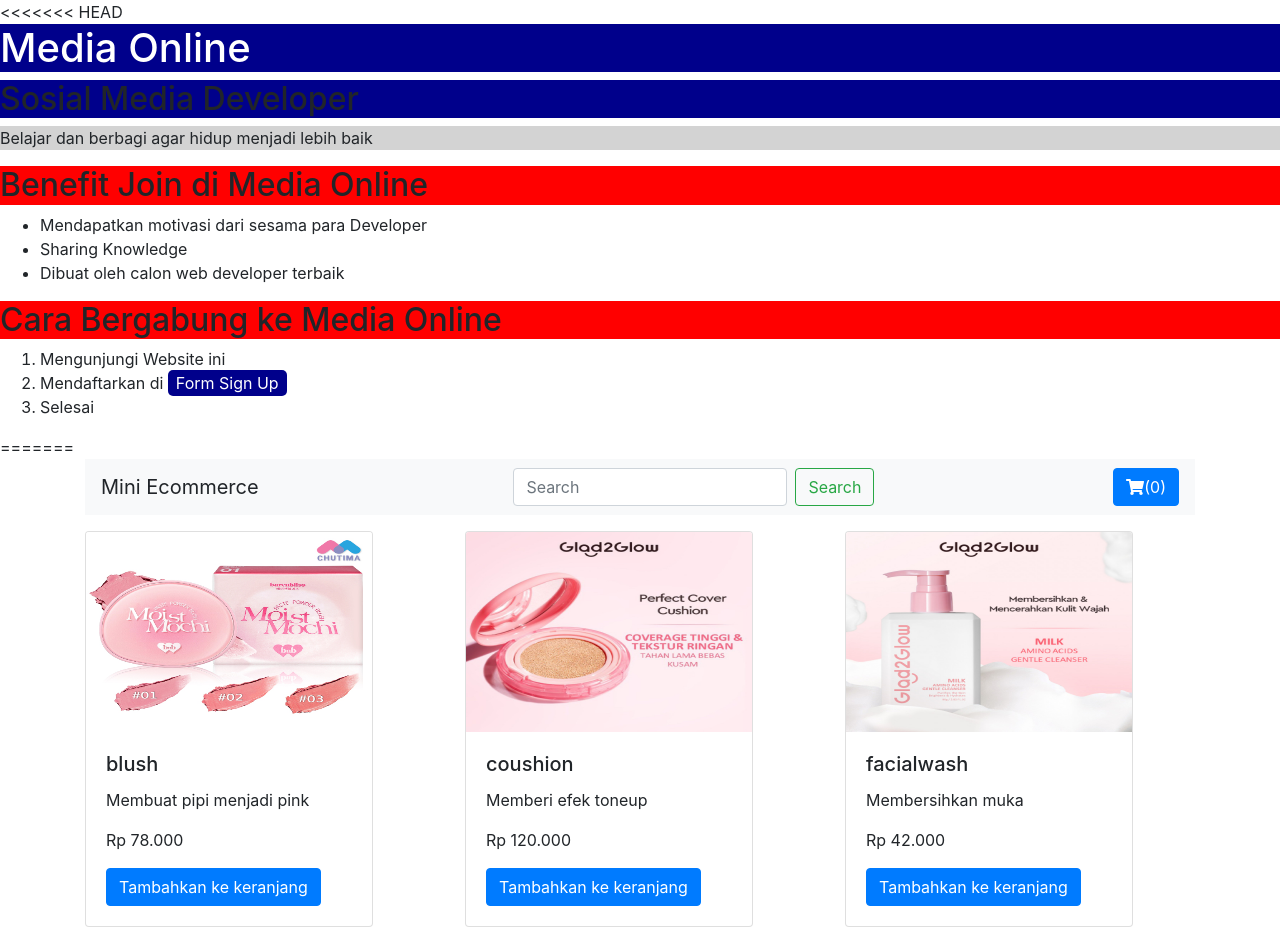
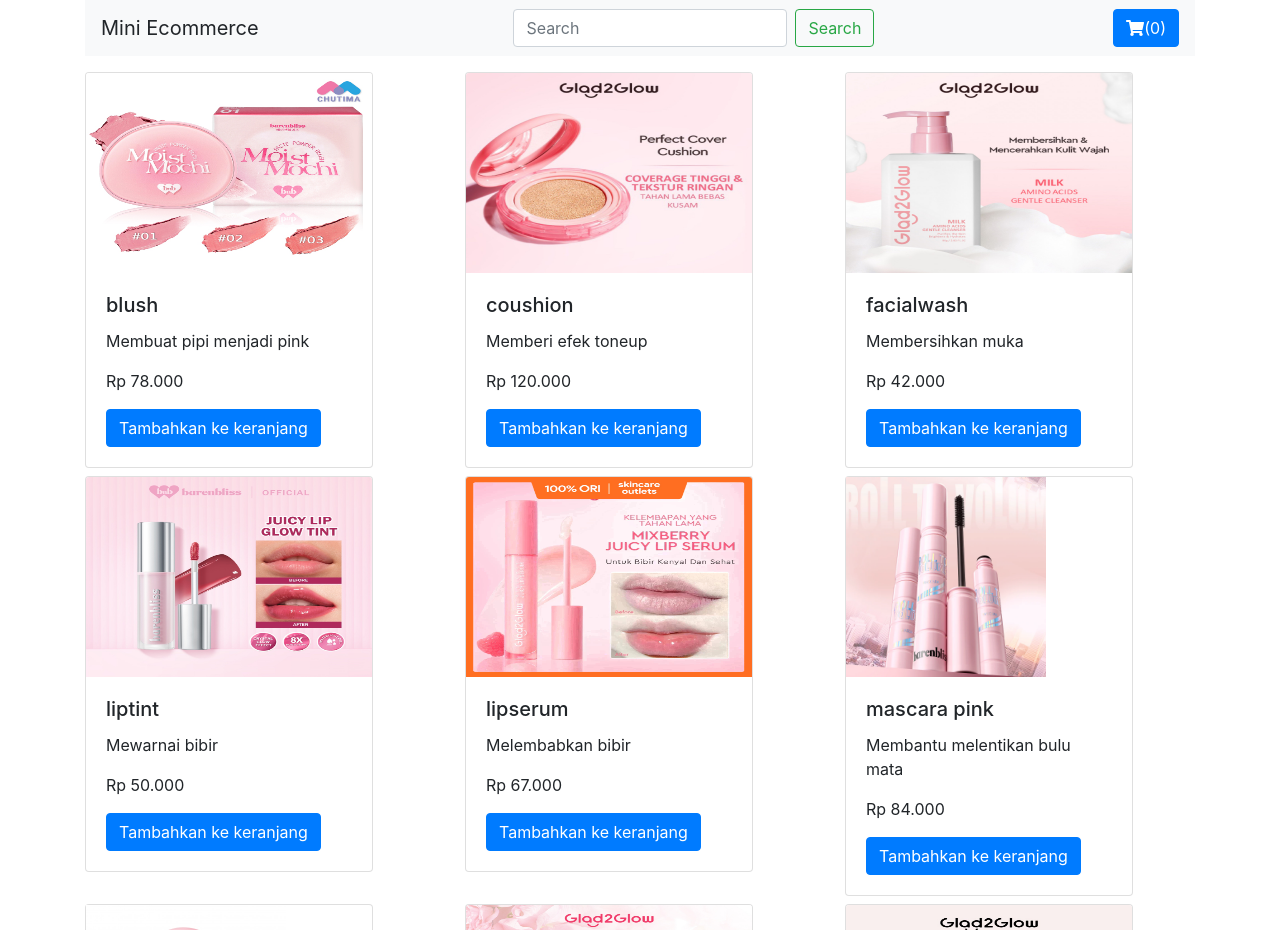
Before and after one commit to ariniariyaniputri/PWB_ARINI_ARIYANI_PUTRI, a plain HTML site: page index.html in a window 1280 px wide. Shown: the top 930 px of the page. Drawn offline with nearby package versions, Linux system fonts and the light colour scheme.

```diff
--- a/index.html
+++ b/index.html
@@ -3,30 +3,6 @@
 <head>
     <meta charset="UTF-8">
     <meta name="viewport" content="width=device-width, initial-scale=1.0">
-<<<<<<< HEAD
-    <title>Index</title>
-</head>
-<body>
-
-    <h1 style="background-color: darkblue; color: white; text-align: left;">Media Online</h1>
-    <h2 style="background-color: darkblue; color: white text-align: left;">Sosial Media Developer</h2>
-    <p style="background-color: lightgray; text-align: left;">Belajar dan berbagi agar hidup menjadi lebih baik</p>
-
-    <h2 style="background-color: red; text-align: left;">Benefit Join di Media Online</h2>
-    <ul>
-        <li>Mendapatkan motivasi dari sesama para Developer</li>
-        <li>Sharing Knowledge</li>
-        <li>Dibuat oleh calon web developer terbaik</li>
-    </ul>
-
-    <h2 style="background-color: red; text-align: left;">Cara Bergabung ke Media Online</h2>
-    <ol>
-        <li>Mengunjungi Website ini</li>
-        <li>Mendaftarkan di <a href="form.html" style="color: white; background-color: darkblue; padding: 3px 8px; text-decoration: none; border-radius: 5px;">Form Sign Up</a></li>
-        <li>Selesai</li>
-    </ol>
-
-=======
     <meta http-equiv="X-UA-Compatible" content="ie=edge">
     <title>Latihan DOM</title>
     <link rel="stylesheet" href="https://stackpath.bootstrapcdn.com/bootstrap/4.3.1/css/bootstrap.min.css"
@@ -167,6 +143,5 @@
 
     <script src="https://stackpath.bootstrapcdn.com/bootstrap/4.3.1/js/bootstrap.min.js"
     integrity="sha384-JjSmVgyd0p3pXB1rRibZUAYoIIy6OrQ6VrjIEaFf/nJGzIxFDsf4x0xIM+B07jRM" crossorigin="anonymous"></script>
->>>>>>> 2211e87 (jualann)
 </body>
 </html>
```
